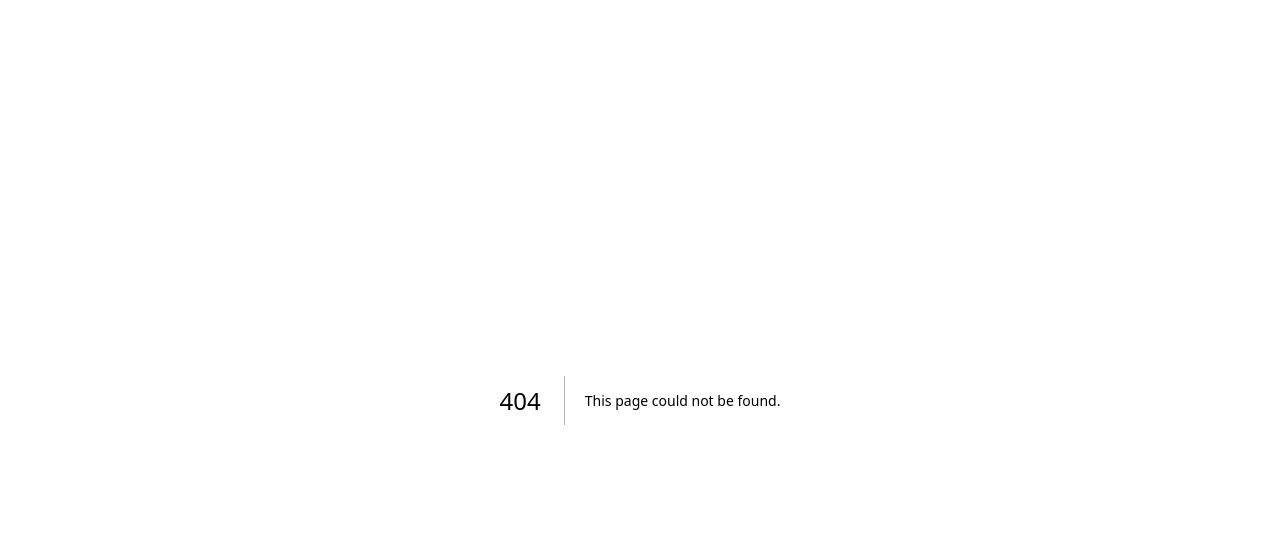
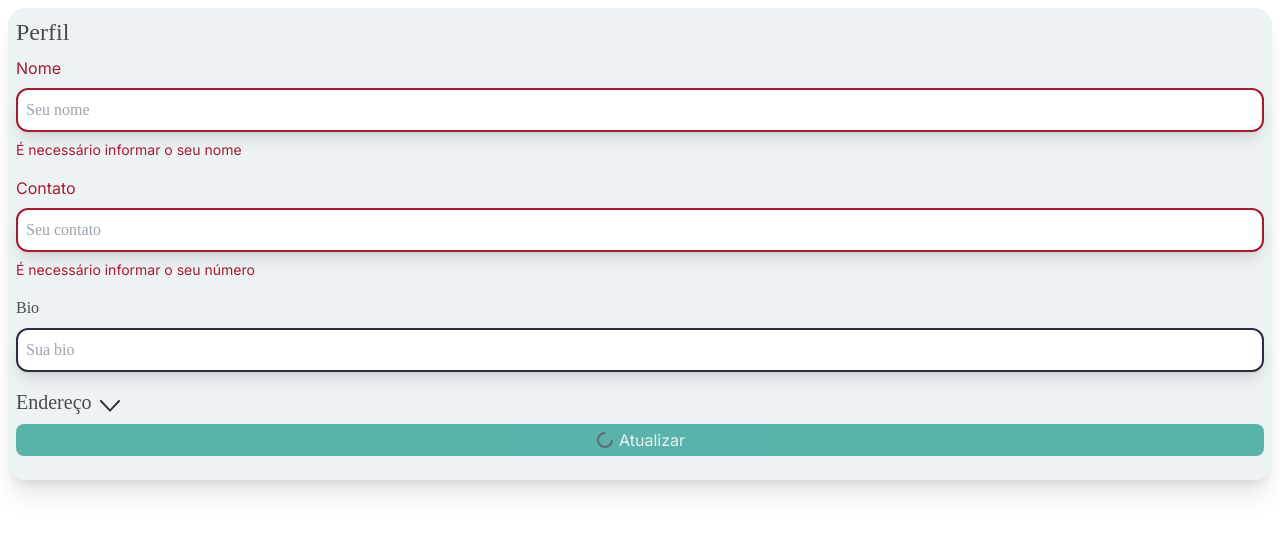
Before and after one commit to Jhonatanmizu/softhotel, a Next.js app: page /auth/profile in a window 1280 px wide. Before the commit this address had no page. Shown: the top 534 px of the page. Built offline with nearby package versions, Linux system fonts and the light colour scheme.

Commit message:
:sparkles: implemented profile page

```diff
--- /dev/null
+++ b/src/app/auth/profile/page.tsx
@@ -0,0 +1,160 @@
+"use client";
+import React, { useEffect, useState } from "react";
+import { useFormik } from "formik";
+// Components
+import { Button, FormControlInput } from "@/app/common";
+// Schemas
+import profileSchema from "./schema";
+// DTOs
+import { updateUserDTO } from "@/dtos/user.dto";
+// Images
+import chevronDown from "../../common/images/chevronDown.svg";
+import chevronUp from "../../common/images/chevronUp.svg";
+import Image from "next/image";
+import useAuthStore from "@/store/auth/auth.store";
+import userRepo from "@/repositories/user.repository";
+import { ToastContainer } from "react-toastify";
+
+const initialValues: updateUserDTO = {
+  id: "",
+  address: {
+    complement: "",
+    neighborhood: "",
+    number: "",
+    zipCode: "",
+    address: "",
+    publicPlace: "",
+  },
+  bio: "",
+  contact: "",
+  photoUrl: "",
+  name: "",
+};
+
+const Profile = () => {
+  const { user, updateProfile, isLoading } = useAuthStore();
+  const [showAddress, setShowAddress] = useState(false);
+  const form = useFormik({
+    validationSchema: profileSchema,
+    initialValues: initialValues,
+    onSubmit: async (values, formikHelpers) => {
+      await updateProfile(user.id, values);
+    },
+  });
+  const { handleBlur, handleChange, handleSubmit } = form;
+  const formValues = form.values;
+  const formErrors = form.errors;
+
+  useEffect(() => {
+    const loadUser = () => {
+      form.setValues(user);
+    };
+    loadUser();
+  }, [user.id]);
+
+  return (
+    <main className="flex items-start justify-center min-h-screen p-2">
+      <ToastContainer />
+      <div className="flex flex-1 flex-col justify-center  p-2 sm:shadow-xl rounded-2xl bg-white">
+        <h1 className="text-black-alt text-2xl mb-2 font-display">Perfil</h1>
+        <FormControlInput
+          onChange={handleChange("name")}
+          onBlur={handleBlur("name")}
+          value={formValues.name}
+          label="Nome"
+          placeholder="Seu nome"
+          errorMessage={formErrors.name}
+        />
+        <FormControlInput
+          onChange={handleChange("contact")}
+          onBlur={handleBlur("contact")}
+          value={formValues.contact}
+          label="Contato"
+          placeholder="Seu contato"
+          errorMessage={formErrors.contact}
+        />
+        <FormControlInput
+          onChange={handleChange("bio")}
+          onBlur={handleBlur("bio")}
+          value={formValues.bio}
+          label="Bio"
+          placeholder="Sua bio"
+          errorMessage={formErrors.bio}
+        />
+        <button
+          className="flex items-center gap-2 hover:opacity-70"
+          onClick={() => setShowAddress((prevValue) => !prevValue)}
+        >
+          <h3 className="text-black-alt text-xl mb-2 font-display">Endereço</h3>
+          <Image
+            width={20}
+            height={20}
+            alt="Seta para colapsar"
+            src={showAddress ? chevronUp : chevronDown}
+          />
+        </button>
+        {showAddress && (
+          <>
+            <FormControlInput
+              onChange={handleChange("address.zipCode")}
+              onBlur={handleBlur("address.zipCode")}
+              value={formValues.address?.zipCode}
+              label="CEP"
+              placeholder="Seu CEP"
+              errorMessage={formErrors.address?.zipCode}
+            />
+            <FormControlInput
+              onChange={handleChange("address.address")}
+              onBlur={handleBlur("address.address")}
+              value={formValues.address?.address}
+              label="Endereço"
+              placeholder="Seu endereço"
+              errorMessage={formErrors.address?.address}
+            />
+            <FormControlInput
+              onChange={handleChange("address.neighborhood")}
+              onBlur={handleBlur("address.neighborhood")}
+              value={formValues.address.neighborhood}
+              label="Logradouro"
+              placeholder="Seu logradouro"
+              errorMessage={formErrors.address?.neighborhood}
+            />
+            <FormControlInput
+              onChange={handleChange("address.publicPlace")}
+              onBlur={handleBlur("address.publicPlace")}
+              value={formValues.address.publicPlace}
+              label="Bairro"
+              placeholder="Seu bairro"
+              errorMessage={formErrors.address?.publicPlace}
+            />
+            <FormControlInput
+              onChange={handleChange("address.number")}
+              onBlur={handleBlur("address.number")}
+              value={String(formValues.address.number || "")}
+              label="Número"
+              placeholder="Número de sua residência"
+              errorMessage={formErrors.address?.number}
+            />
+            <FormControlInput
+              onChange={handleChange("address.complement")}
+              onBlur={handleBlur("address.complement")}
+              value={formValues.address.complement}
+              label="Complemento"
+              placeholder="O complemento"
+              errorMessage={formErrors.address?.complement}
+            />
+          </>
+        )}
+        <Button
+          text="Atualizar"
+          type="submit"
+          handleClick={handleSubmit}
+          disabled={isLoading}
+          isLoading={isLoading}
+        />
+      </div>
+    </main>
+  );
+};
+
+export default Profile;
--- /dev/null
+++ b/src/app/auth/profile/schema/index.ts
@@ -0,0 +1,19 @@
+import * as Yup from "yup";
+
+const profileSchema = Yup.object().shape({
+  name: Yup.string().required("É necessário informar o seu nome"),
+  contact: Yup.string().required("É necessário informar o seu número"),
+  bio: Yup.string(),
+  address: Yup.object().shape({
+    address: Yup.string(),
+    zipCode: Yup.string().required("É necessário informar o seu código postal"),
+    number: Yup.string().required(
+      "É necessário informar o número da sua residência"
+    ),
+    publicPlace: Yup.string().required("É necessário informar o logradouro"),
+    complement: Yup.string(),
+    neighborhood: Yup.string(),
+  }),
+});
+
+export default profileSchema;
```
Also changed, not shown: src/app/common/images/chevronDown.svg (added), src/app/common/images/chevronUp.svg (added).
